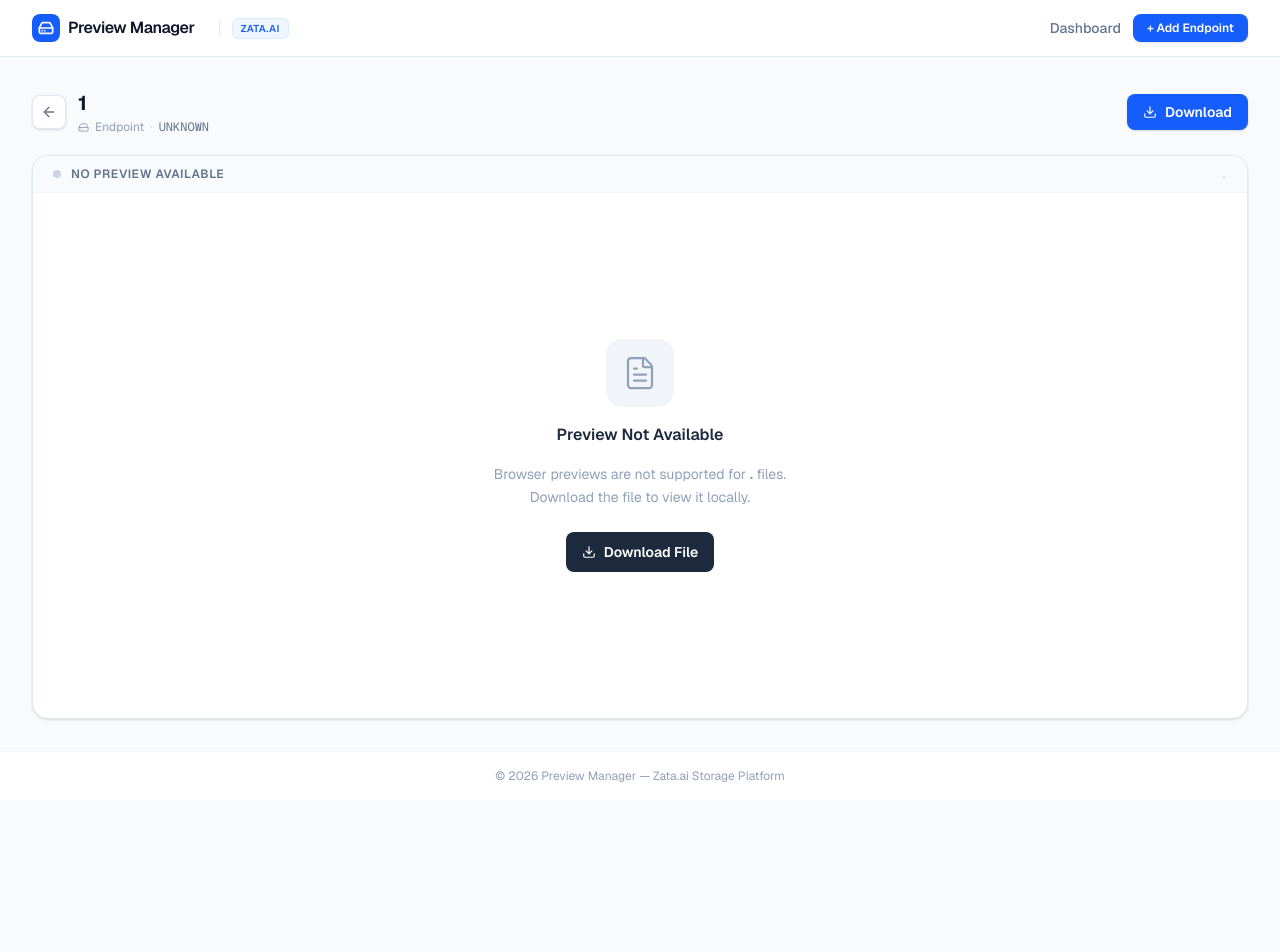
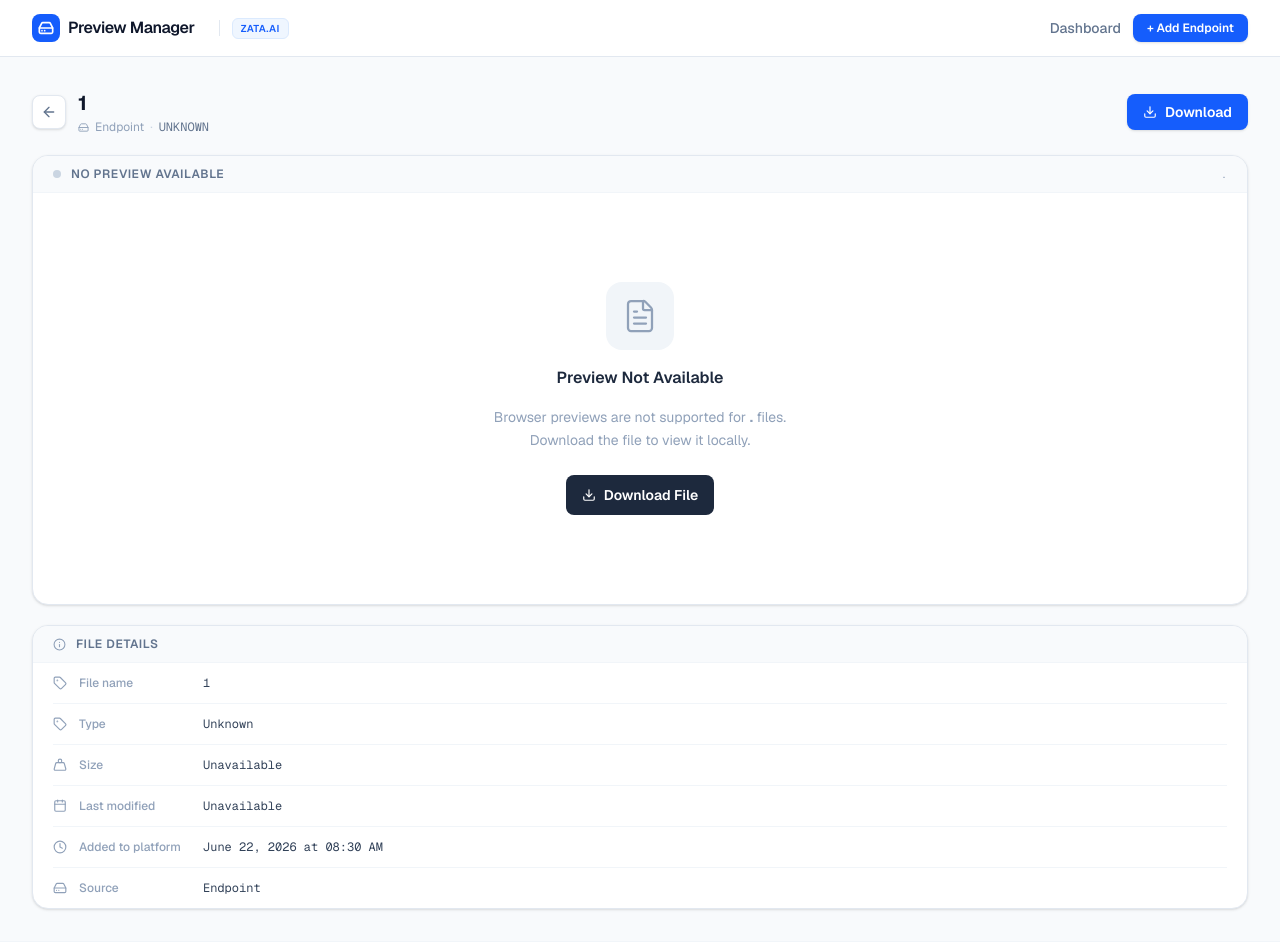
Before and after one commit to shivansh4888/preview_mini, a Next.js app: page /preview/1 in a window 1280 px wide. Shown: the top 952 px of the page. Before the commit the page ends 800 px from the top, so only its background shows below. Built offline with nearby package versions, Linux system fonts and the light colour scheme.

Commit message:
NeedsFix

```diff
--- /dev/null
+++ b/src/app/api/files/meta/route.ts
@@ -0,0 +1,66 @@
+import { NextResponse } from "next/server";
+import { db } from "@/lib/db";
+import { createS3Client, isS3Mode } from "@/lib/s3";
+import { HeadObjectCommand } from "@aws-sdk/client-s3";
+
+export async function GET(request: Request) {
+  try {
+    const { searchParams } = new URL(request.url);
+    const endpointId = searchParams.get("endpointId");
+    const filename = searchParams.get("filename");
+
+    if (!endpointId || !filename) {
+      return NextResponse.json({ error: "Missing parameters" }, { status: 400 });
+    }
+
+    const endpoint = await db.endpoint.findUnique({ where: { id: endpointId } });
+    if (!endpoint) {
+      return NextResponse.json({ error: "Endpoint not found" }, { status: 404 });
+    }
+
+    // ---------- S3 mode ----------
+    if (isS3Mode(endpoint)) {
+      try {
+        const s3 = createS3Client(endpoint.endpointUrl, endpoint.accessKeyId, endpoint.secretKey);
+        const response = await s3.send(
+          new HeadObjectCommand({ Bucket: endpoint.bucket, Key: filename })
+        );
+        return NextResponse.json({
+          size: response.ContentLength ?? null,
+          lastModified: response.LastModified?.toISOString() ?? null,
+          contentType: response.ContentType ?? null,
+        });
+      } catch (err: any) {
+        return NextResponse.json({ error: err.message }, { status: 502 });
+      }
+    }
+
+    // ---------- Generic HTTP mode ----------
+    try {
+      let fileUrl = endpoint.endpointUrl;
+      fileUrl = fileUrl.endsWith("/")
+        ? `${fileUrl}${encodeURIComponent(filename)}`
+        : `${fileUrl}/${encodeURIComponent(filename)}`;
+
+      const response = await fetch(fileUrl, {
+        method: "HEAD",
+        headers: {
+          Authorization: `Bearer ${endpoint.token}`,
+          "x-api-key": endpoint.token,
+        },
+      });
+
+      return NextResponse.json({
+        size: response.headers.get("content-length")
+          ? Number(response.headers.get("content-length"))
+          : null,
+        lastModified: response.headers.get("last-modified") ?? null,
+        contentType: response.headers.get("content-type") ?? null,
+      });
+    } catch (err: any) {
+      return NextResponse.json({ error: err.message }, { status: 502 });
+    }
+  } catch (error) {
+    return NextResponse.json({ error: "Internal Server Error" }, { status: 500 });
+  }
+}
--- a/src/app/api/files/preview/route.ts
+++ b/src/app/api/files/preview/route.ts
@@ -12,10 +12,11 @@ function getMimeType(filename: string): string {
     case "webp": return "image/webp";
     case "svg": return "image/svg+xml";
     case "pdf": return "application/pdf";
-    case "mp4": case "m4v": return "video/mp4";
+    case "mp4": return "video/mp4";
     case "webm": return "video/webm";
+    case "ogg": return "video/ogg";
     case "mov": return "video/quicktime";
-    case "ogv": case "ogg": return "video/ogg";
+    case "avi": return "video/x-msvideo";
     case "txt": case "log": return "text/plain; charset=utf-8";
     case "json": return "application/json; charset=utf-8";
     case "csv": return "text/csv; charset=utf-8";
@@ -25,13 +26,8 @@ function getMimeType(filename: string): string {
   }
 }
 
-function resolveContentType(filename: string, contentType?: string | null): string {
-  const normalized = contentType?.split(";")[0]?.trim().toLowerCase();
-  if (!normalized || normalized === "application/octet-stream" || normalized === "binary/octet-stream") {
-    return getMimeType(filename);
-  }
-
-  return contentType ?? getMimeType(filename);
+function isVideoMime(contentType: string): boolean {
+  return contentType.startsWith("video/");
 }
 
 export async function GET(request: Request) {
@@ -39,7 +35,6 @@ export async function GET(request: Request) {
     const { searchParams } = new URL(request.url);
     const endpointId = searchParams.get("endpointId");
     const filename = searchParams.get("filename");
-    const range = request.headers.get("range") || undefined;
 
     if (!endpointId || !filename) {
       return NextResponse.json({ error: "Missing required parameters: endpointId and filename" }, { status: 400 });
@@ -50,36 +45,39 @@ export async function GET(request: Request) {
       return NextResponse.json({ error: "Endpoint not found" }, { status: 404 });
     }
 
+    const rangeHeader = request.headers.get("range");
+
     // ---------- S3 mode ----------
     if (isS3Mode(endpoint)) {
       try {
         const s3 = createS3Client(endpoint.endpointUrl, endpoint.accessKeyId, endpoint.secretKey);
-        const response = await s3.send(new GetObjectCommand({ Bucket: endpoint.bucket, Key: filename, Range: range }));
 
-        const contentType = resolveContentType(filename, response.ContentType);
+        const commandInput: { Bucket: string; Key: string; Range?: string } = {
+          Bucket: endpoint.bucket,
+          Key: filename,
+        };
+        if (rangeHeader) commandInput.Range = rangeHeader;
+
+        const response = await s3.send(new GetObjectCommand(commandInput));
+
+        const contentType = response.ContentType || getMimeType(filename);
         const body = response.Body;
         if (!body) throw new Error("Empty response from S3");
 
-        const headers = new Headers({
+        const stream = body.transformToWebStream();
+        const headers: Record<string, string> = {
           "Content-Type": contentType,
           "Content-Disposition": `inline; filename="${filename}"`,
-          "Accept-Ranges": response.AcceptRanges || "bytes",
-        });
+          "Accept-Ranges": "bytes",
+        };
+        if (response.ContentLength) headers["Content-Length"] = String(response.ContentLength);
+        if (response.ContentRange) headers["Content-Range"] = response.ContentRange;
 
-        if (response.ContentLength !== undefined) headers.set("Content-Length", String(response.ContentLength));
-        if (response.ContentRange) headers.set("Content-Range", response.ContentRange);
-        if (response.ETag) headers.set("ETag", response.ETag);
-        if (response.LastModified) headers.set("Last-Modified", response.LastModified.toUTCString());
-
-        const stream = body.transformToWebStream();
-        return new Response(stream, {
-          status: response.ContentRange ? 206 : 200,
-          headers,
-        });
-      } catch (err: unknown) {
+        const status = rangeHeader && response.ContentRange ? 206 : 200;
+        return new Response(stream, { status, headers });
+      } catch (err: any) {
         console.error("S3 GetObject failed:", err);
-        const message = err instanceof Error ? err.message : "Failed to fetch file";
-        return NextResponse.json({ error: `S3 Error: ${message}` }, { status: 502 });
+        return NextResponse.json({ error: `S3 Error: ${err?.message || "Failed to fetch file"}` }, { status: 502 });
       }
     }
 
@@ -90,39 +88,44 @@ export async function GET(request: Request) {
         ? `${fileUrl}${encodeURIComponent(filename)}`
         : `${fileUrl}/${encodeURIComponent(filename)}`;
 
-      const response = await fetch(fileUrl, {
-        method: "GET",
-        headers: {
-          Authorization: `Bearer ${endpoint.token}`,
-          "x-api-key": endpoint.token,
-          ...(range ? { Range: range } : {}),
-        },
-      });
+      const fetchHeaders: Record<string, string> = {
+        Authorization: `Bearer ${endpoint.token}`,
+        "x-api-key": endpoint.token,
+      };
+      if (rangeHeader) fetchHeaders["Range"] = rangeHeader;
 
-      if (!response.ok) {
-        return NextResponse.json({ error: `Target endpoint returned ${response.status}: ${response.statusText}` }, { status: response.status });
+      const response = await fetch(fileUrl, { method: "GET", headers: fetchHeaders });
+
+      if (!response.ok && response.status !== 206) {
+        return NextResponse.json(
+          { error: `Target endpoint returned ${response.status}: ${response.statusText}` },
+          { status: response.status }
+        );
       }
 
-      const contentType = resolveContentType(filename, response.headers.get("content-type"));
-      const headers = new Headers({
+      const contentType = response.headers.get("content-type") || getMimeType(filename);
+      const responseHeaders: Record<string, string> = {
         "Content-Type": contentType,
         "Content-Disposition": `inline; filename="${filename}"`,
-      });
+        "Accept-Ranges": "bytes",
+      };
+      const contentLength = response.headers.get("content-length");
+      if (contentLength) responseHeaders["Content-Length"] = contentLength;
+      const contentRange = response.headers.get("content-range");
+      if (contentRange) responseHeaders["Content-Range"] = contentRange;
 
-      const forwardedHeaders = ["accept-ranges", "content-length", "content-range", "etag", "last-modified"];
-      for (const header of forwardedHeaders) {
-        const value = response.headers.get(header);
-        if (value) headers.set(header, value);
+      // For video, stream directly without buffering the whole file
+      if (isVideoMime(contentType) && response.body) {
+        return new Response(response.body, {
+          status: response.status,
+          headers: responseHeaders,
+        });
       }
 
-      const body = response.body ?? (await response.arrayBuffer());
-      return new Response(body, {
-        status: response.status,
-        headers,
-      });
-    } catch (fetchError: unknown) {
-      const message = fetchError instanceof Error ? fetchError.message : "Network error";
-      return NextResponse.json({ error: `Failed to fetch file: ${message}` }, { status: 502 });
+      const data = await response.arrayBuffer();
+      return new Response(data, { status: response.status, headers: responseHeaders });
+    } catch (fetchError: any) {
+      return NextResponse.json({ error: `Failed to fetch file: ${fetchError.message || "Network error"}` }, { status: 502 });
     }
   } catch (error) {
     console.error("Preview API error:", error);
--- a/src/app/preview/[fileId]/page.tsx
+++ b/src/app/preview/[fileId]/page.tsx
@@ -1,6 +1,6 @@
 "use client";
 
-import React, { useEffect, useState, use } from "react";
+import React, { useEffect, useState, useRef, use } from "react";
 import Link from "next/link";
 import {
   ArrowLeft,
@@ -9,6 +9,12 @@ import {
   AlertCircle,
   Loader2,
   HardDrive,
+  Calendar,
+  Clock,
+  Weight,
+  Film,
+  Tag,
+  Info,
 } from "lucide-react";
 
 interface PreviewPageProps {
@@ -16,21 +22,58 @@ interface PreviewPageProps {
   searchParams: Promise<{ endpointId?: string }>;
 }
 
+interface FileMeta {
+  size: number | null;
+  lastModified: string | null;
+  contentType: string | null;
+}
+
 const IMAGE_EXTENSIONS = ["jpg", "jpeg", "png", "gif", "webp", "svg"];
-const VIDEO_EXTENSIONS = ["mp4", "m4v", "webm", "mov", "ogv", "ogg"];
 const TEXT_EXTENSIONS = ["txt", "json", "csv", "xml", "log", "md"];
 const PDF_EXTENSIONS = ["pdf"];
+const VIDEO_EXTENSIONS = ["mp4", "webm", "ogg", "mov", "avi"];
 
 function getExtension(filename: string): string {
   const parts = filename.split(".");
   return parts.length > 1 ? parts.pop()?.toLowerCase() || "" : "";
 }
 
-function getVideoMimeType(extension: string): string {
-  if (extension === "webm") return "video/webm";
-  if (extension === "mov") return "video/quicktime";
-  if (extension === "ogv" || extension === "ogg") return "video/ogg";
-  return "video/mp4";
+function formatBytes(bytes: number): string {
+  if (bytes === 0) return "0 B";
+  const k = 1024;
+  const sizes = ["B", "KB", "MB", "GB"];
+  const i = Math.floor(Math.log(bytes) / Math.log(k));
+  return parseFloat((bytes / Math.pow(k, i)).toFixed(2)) + " " + sizes[i];
+}
+
+function formatDate(iso: string): string {
+  const d = new Date(iso);
+  return d.toLocaleDateString("en-US", {
+    year: "numeric",
+    month: "long",
+    day: "numeric",
+    hour: "2-digit",
+    minute: "2-digit",
+  });
+}
+
+function formatDuration(seconds: number): string {
+  const h = Math.floor(seconds / 3600);
+  const m = Math.floor((seconds % 3600) / 60);
+  const s = Math.floor(seconds % 60);
+  if (h > 0) return `${h}h ${m}m ${s}s`;
+  if (m > 0) return `${m}m ${s}s`;
+  return `${s}s`;
+}
+
+function MetaRow({ icon, label, value }: { icon: React.ReactNode; label: string; value: string }) {
+  return (
+    <div className="flex items-center gap-3 py-3 border-b border-slate-100 last:border-0">
+      <div className="text-slate-400 shrink-0">{icon}</div>
+      <span className="text-xs font-medium text-slate-400 w-28 shrink-0">{label}</span>
+      <span className="text-xs text-slate-700 font-mono truncate">{value}</span>
+    </div>
+  );
 }
 
 export default function PreviewPage({ params, searchParams }: PreviewPageProps) {
@@ -44,11 +87,16 @@ export default function PreviewPage({ params, searchParams }: PreviewPageProps)
   const [textContents, setTextContents] = useState("");
   const [textLoading, setTextLoading] = useState(false);
   const [textError, setTextError] = useState<string | null>(null);
+  const [meta, setMeta] = useState<FileMeta | null>(null);
+  const [metaLoading, setMetaLoading] = useState(false);
+  const [videoDuration, setVideoDuration] = useState<number | null>(null);
+  const [addedDate] = useState<string>(new Date().toISOString());
+  const videoRef = useRef<HTMLVideoElement>(null);
 
   const isImage = IMAGE_EXTENSIONS.includes(extension);
-  const isVideo = VIDEO_EXTENSIONS.includes(extension);
   const isPdf = PDF_EXTENSIONS.includes(extension);
   const isText = TEXT_EXTENSIONS.includes(extension);
+  const isVideo = VIDEO_EXTENSIONS.includes(extension);
 
   const previewSourceUrl = `/api/files/preview?endpointId=${endpointId}&filename=${encodeURIComponent(fileId)}`;
   const downloadUrl = `/api/files/download?endpointId=${endpointId}&filename=${encodeURIComponent(fileId)}`;
@@ -63,6 +111,16 @@ export default function PreviewPage({ params, searchParams }: PreviewPageProps)
   }, [endpointId]);
 
   useEffect(() => {
+    if (!endpointId) return;
+    setMetaLoading(true);
+    fetch(`/api/files/meta?endpointId=${endpointId}&filename=${encodeURIComponent(fileId)}`)
+      .then((r) => r.json())
+      .then((d) => setMeta(d))
+      .catch(() => {})
+      .finally(() => setMetaLoading(false));
+  }, [endpointId, fileId]);
+
+  useEffect(() => {
     if (!isText || !endpointId) return;
     const load = async () => {
       try {
@@ -74,10 +132,7 @@ export default function PreviewPage({ params, searchParams }: PreviewPageProps)
           throw new Error(e.error || `Error ${res.status}`);
         }
         const reader = res.body?.getReader();
-        if (!reader) {
-          setTextContents(await res.text());
-          return;
-        }
+        if (!reader) { setTextContents(await res.text()); return; }
         const decoder = new TextDecoder();
         let result = "";
         let bytes = 0;
@@ -90,14 +145,26 @@ export default function PreviewPage({ params, searchParams }: PreviewPageProps)
         }
         if (bytes >= max) result += "\n\n[... Preview truncated at 100KB. Download to view full file ...]";
         setTextContents(result);
-      } catch (err: unknown) {
-        setTextError(err instanceof Error ? err.message : "Failed to load file.");
+      } catch (err: any) {
+        setTextError(err.message || "Failed to load file.");
       } finally {
         setTextLoading(false);
       }
     };
     load();
-  }, [isText, endpointId, previewSourceUrl]);
+  }, [isText, endpointId, fileId]);
+
+  const previewTypeLabel = isImage ? "Image Preview"
+    : isPdf ? "PDF Document"
+    : isText ? "Text Preview"
+    : isVideo ? "Video Preview"
+    : "No Preview Available";
+
+  const previewDotColor = isImage ? "bg-emerald-500"
+    : isPdf ? "bg-red-500"
+    : isText ? "bg-blue-500"
+    : isVideo ? "bg-purple-500"
+    : "bg-slate-300";
 
   return (
     <div className="space-y-5 flex-1 flex flex-col">
@@ -122,6 +189,7 @@ export default function PreviewPage({ params, searchParams }: PreviewPageProps)
             </p>
           </div>
         </div>
+
         <a
           href={downloadUrl}
           className="self-start sm:self-auto inline-flex items-center gap-2 rounded-lg bg-blue-600 hover:bg-blue-500 px-4 py-2 text-sm font-semibold text-white shadow-sm transition-colors shrink-0"
@@ -134,16 +202,15 @@ export default function PreviewPage({ params, searchParams }: PreviewPageProps)
       <div className="flex-1 rounded-2xl border border-slate-200 bg-white overflow-hidden flex flex-col shadow-sm min-h-[450px]">
         {/* Preview Type Bar */}
         <div className="border-b border-slate-100 bg-slate-50 px-5 py-2.5 flex items-center gap-2.5">
-          <div className={`w-2 h-2 rounded-full ${isImage ? "bg-emerald-500" : isVideo ? "bg-violet-500" : isPdf ? "bg-red-500" : isText ? "bg-blue-500" : "bg-slate-300"}`}></div>
+          <div className={`w-2 h-2 rounded-full ${previewDotColor}`}></div>
           <span className="text-xs font-semibold text-slate-500 uppercase tracking-wider">
-            {isImage ? "Image Preview" : isVideo ? "Video Preview" : isPdf ? "PDF Document" : isText ? "Text Preview" : "No Preview Available"}
+            {previewTypeLabel}
           </span>
           <span className="ml-auto text-[10px] font-mono text-slate-400 uppercase">.{extension}</span>
         </div>
 
         {/* Content */}
         <div className="flex-1 flex flex-col overflow-auto">
-          {/* Images */}
           {isImage && (
             <div className="flex-1 flex items-center justify-center p-8 bg-slate-50/60">
               {/* eslint-disable-next-line @next/next/no-img-element */}
@@ -155,7 +222,6 @@ export default function PreviewPage({ params, searchParams }: PreviewPageProps)
             </div>
           )}
 
-          {/* PDFs */}
           {isPdf && (
             <iframe
               src={previewSourceUrl}
@@ -164,22 +230,23 @@ export default function PreviewPage({ params, searchParams }: PreviewPageProps)
             />
           )}
 
-          {/* Videos */}
           {isVideo && (
-            <div className="flex-1 flex items-center justify-center p-8 bg-slate-950">
+            <div className="flex-1 flex items-center justify-center p-6 bg-slate-50/60">
               <video
+                ref={videoRef}
+                src={previewSourceUrl}
                 controls
-                playsInline
-                preload="metadata"
-                className="max-w-full max-h-[560px] rounded-xl bg-black shadow-md"
+                controlsList="nodownload"
+                className="max-w-full max-h-[560px] rounded-xl shadow-md border border-slate-200 bg-black"
+                onLoadedMetadata={() => {
+                  if (videoRef.current) setVideoDuration(videoRef.current.duration);
+                }}
               >
-                <source src={previewSourceUrl} type={getVideoMimeType(extension)} />
-                Your browser does not support video preview.
+                Your browser does not support the video tag.
               </video>
             </div>
           )}
 
-          {/* Text files */}
           {isText && (
             <div className="flex-1 flex flex-col p-5">
               {textLoading ? (
@@ -201,8 +268,7 @@ export default function PreviewPage({ params, searchParams }: PreviewPageProps)
             </div>
           )}
 
-          {/* Unsupported */}
-          {!isImage && !isVideo && !isPdf && !isText && (
+          {!isImage && !isPdf && !isText && !isVideo && (
             <div className="flex-1 flex flex-col items-center justify-center text-center p-12 gap-4">
               <div className="p-4 bg-slate-100 text-slate-400 rounded-2xl">
                 <FileText size={36} strokeWidth={1.5} />
@@ -212,6 +278,7 @@ export default function PreviewPage({ params, searchParams }: PreviewPageProps)
                 Browser previews are not supported for <strong>.{extension}</strong> files.
                 Download the file to view it locally.
               </p>
+
               <a
                 href={downloadUrl}
                 className="inline-flex items-center gap-2 rounded-lg bg-slate-800 hover:bg-slate-700 px-4 py-2.5 text-sm font-semibold text-white transition-colors mt-2"
@@ -222,6 +289,76 @@ export default function PreviewPage({ params, searchParams }: PreviewPageProps)
           )}
         </div>
       </div>
+
+      {/* File Info Panel */}
+      <div className="rounded-2xl border border-slate-200 bg-white shadow-sm overflow-hidden">
+        <div className="border-b border-slate-100 bg-slate-50 px-5 py-2.5 flex items-center gap-2.5">
+          <Info size={13} className="text-slate-400" />
+          <span className="text-xs font-semibold text-slate-500 uppercase tracking-wider">File Details</span>
+          {metaLoading && <Loader2 size={11} className="animate-spin text-slate-400 ml-auto" />}
+        </div>
+        <div className="px-5 divide-y divide-slate-100">
+          <MetaRow
+            icon={<Tag size={14} />}
+            label="File name"
+            value={fileId}
+          />
+          <MetaRow
+            icon={<Tag size={14} />}
+            label="Type"
+            value={
+              meta?.contentType
+                ? `${meta.contentType.split(";")[0]} (.${extension})`
+                : extension
+                ? `.${extension.toUpperCase()}`
+                : "Unknown"
+            }
+          />
+          <MetaRow
+            icon={<Weight size={14} />}
+            label="Size"
+            value={
+              meta?.size != null
+                ? formatBytes(meta.size)
+                : metaLoading
+                ? "Loading…"
+                : "Unavailable"
+            }
+          />
+          <MetaRow
+            icon={<Calendar size={14} />}
+            label="Last modified"
+            value={
+              meta?.lastModified
+                ? formatDate(meta.lastModified)
+                : metaLoading
+                ? "Loading…"
+                : "Unavailable"
+            }
+          />
+          <MetaRow
+            icon={<Clock size={14} />}
+            label="Added to platform"
+            value={formatDate(addedDate)}
+          />
+          <MetaRow
+            icon={<HardDrive size={14} />}
+            label="Source"
+            value={endpointName}
+          />
+          {isVideo && (
+            <MetaRow
+              icon={<Film size={14} />}
+              label="Duration"
+              value={
+                videoDuration != null
+                  ? formatDuration(videoDuration)
+                  : "Load video to detect"
+              }
+            />
+          )}
+        </div>
+      </div>
     </div>
   );
 }
```
